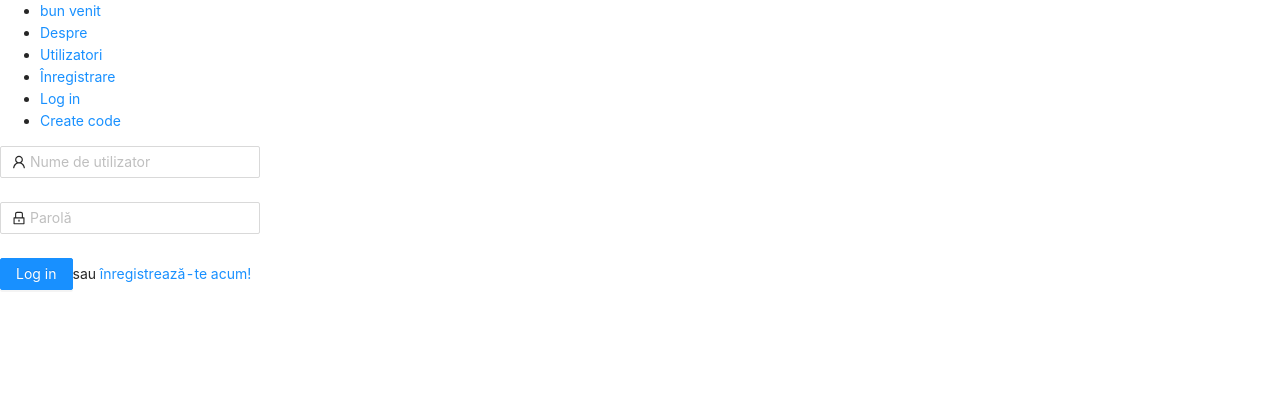
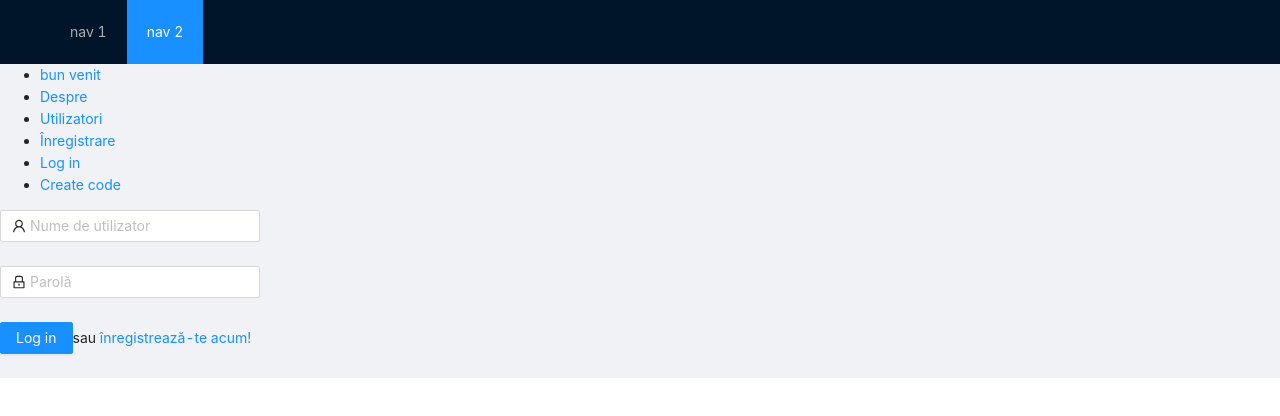
Before and after one commit to D2003ROB/CodeWell, a React (Create React App) app in the folder codewell-fe/: page /login in a window 1280 px wide. Shown: the top 416 px of the page. Built offline with nearby package versions, Linux system fonts and the light colour scheme.

Commit message:
Username in navbar

```diff
--- a/codewell-fe/src/App.js
+++ b/codewell-fe/src/App.js
@@ -1,25 +1,37 @@
 import {
   BrowserRouter as Router,
+  Link,
+  Route,
   Switch,
-  Route,
-  Link
+  useHistory
 } from "react-router-dom";
 import { useTranslation } from 'react-i18next';
+import { Layout } from 'antd';
 
-import React from 'react';
+import React, { useState } from 'react';
 import './App.css';
 
 import Auth from './Permissions/Auth.js';
 import CreateCode from './Code/Create.js';
 import Login from './User/Login';
 import LoggedInRoute from './Permissions/LoggedInRoute.js';
+import Navbar from './UI/Navbar.js';
 import Register from './User/Register';
 
 function App() {
   const { t } = useTranslation();
+  const { Header, Content, Footer } = Layout;
+  const [userData, setUserData] = useState({});
+
+  function onLoginSuccess(id) {
+    setUserData({ id: id });
+  }
+
   return (
+    <Layout className="layout">
+      <Navbar userData={userData} />
+      <Content>
         <Router>
-      <div>
           <nav>
             <ul>
               <li>
@@ -50,7 +62,7 @@ function App() {
               <About />
             </Route>
             <Route path="/login">
-            <Login auth={Auth}/>
+              <Login onLoginSuccess={onLoginSuccess}/>
             </Route>
             <Route path="/register">
               <Register />
@@ -58,15 +70,16 @@ function App() {
             <Route path="/users">
               <Users />
             </Route>
-          <LoggedInRoute auth={Auth} path="/create-code">
+            <LoggedInRoute userData={userData} path="/create-code">
               <CreateCode />
             </LoggedInRoute>
             <Route path="/">
               <Home />
             </Route>
           </Switch>
-      </div>
         </Router>
+      </Content>
+    </Layout>
   );
 }
 
--- a/codewell-fe/src/Permissions/Auth.js
+++ b/codewell-fe/src/Permissions/Auth.js
@@ -1,7 +1,11 @@
 const Auth = {
   isAuthenticated: false,
-  login(callback) {
+  username: "",
+
+  login(username, callback) {
     Auth.isAuthenticated = true;
+    console.log(username);
+    Auth.username = username;
 
     setTimeout(callback, 100);
   },
--- a/codewell-fe/src/Permissions/LoggedInRoute.js
+++ b/codewell-fe/src/Permissions/LoggedInRoute.js
@@ -6,7 +6,7 @@ function LoggedInRoute(props) {
   return (
     <Route
       render={({ location }) =>
-        props.auth.isAuthenticated ? (
+        props.userData.id ? (
           props.children
         ) : (
           <Redirect
--- /dev/null
+++ b/codewell-fe/src/UI/Navbar.js
@@ -0,0 +1,20 @@
+import React from 'react';
+
+import { Layout, Menu } from 'antd';
+
+const { Header, Content, Footer } = Layout;
+const rightStyle = {position: 'absolute', top: 0, right: 0}
+
+function Navbar(props) {
+  return(
+    <Header>
+      <Menu theme="dark" mode="horizontal" defaultSelectedKeys={['2']}>
+        <Menu.Item key="1">nav 1</Menu.Item>
+        <Menu.Item key="2">nav 2</Menu.Item>
+        <Menu.Item key="3" style={rightStyle}>{props.userData.id}</Menu.Item>
+      </Menu>
+    </Header>
+  );
+}
+
+export default Navbar;
--- a/codewell-fe/src/User/Login.js
+++ b/codewell-fe/src/User/Login.js
@@ -1,6 +1,5 @@
 import React from 'react';
 
-import { useHistory } from 'react-router-dom';
 import { useTranslation } from 'react-i18next';
 import { Button, Form, Input, Row } from 'antd';
 import { UserOutlined, LockOutlined } from '@ant-design/icons';
@@ -8,9 +7,9 @@ import { UserOutlined, LockOutlined } from '@ant-design/icons';
 function Login(props) {
   const { t } = useTranslation();
   const [form] = Form.useForm();
-  let history = useHistory();
 
   const onFinish = values => {
+    // TODO use fetch
     var xhr = new XMLHttpRequest();
     xhr.open('POST', 'http://localhost:3000/api/login');
     xhr.withCredentials = true;
@@ -20,7 +19,7 @@ function Login(props) {
       if (xhr.readyState === 4) {
         const response = JSON.parse(xhr.response);
         if (response.success === 1) {
-          props.auth.login(() => history.push("/") );
+          props.onLoginSuccess(values.id);
         }
       }
     }
```
Lines whose indentation alone changed are shown as unchanged.
